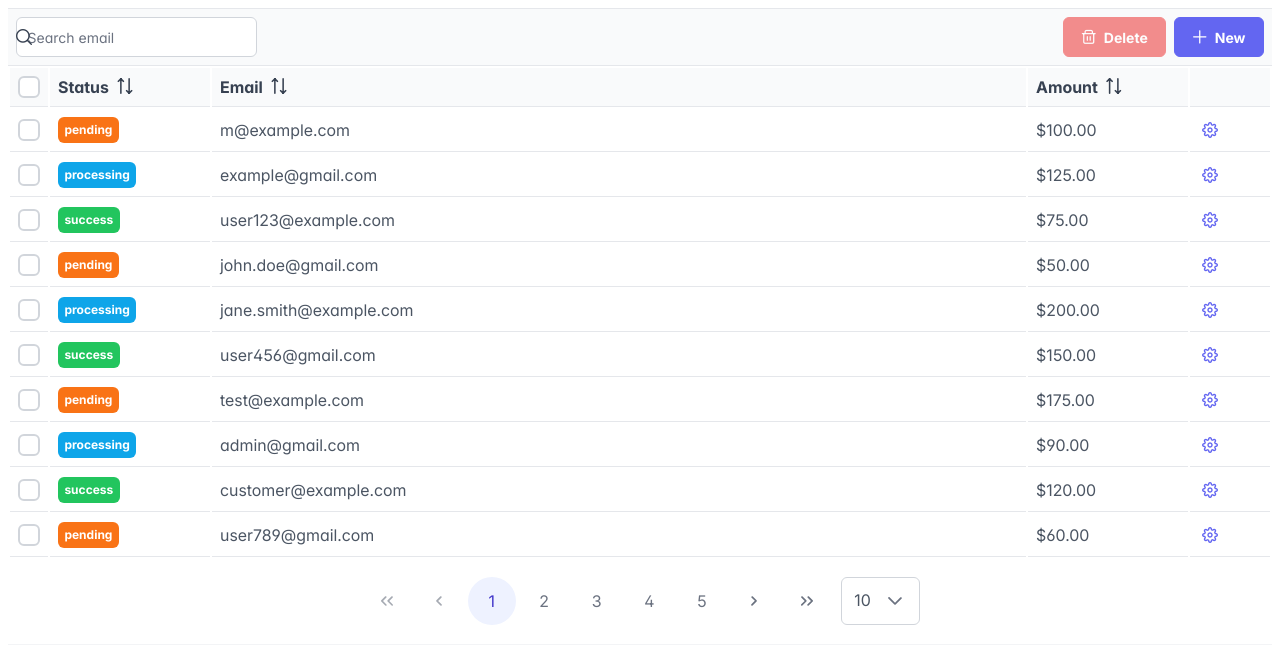
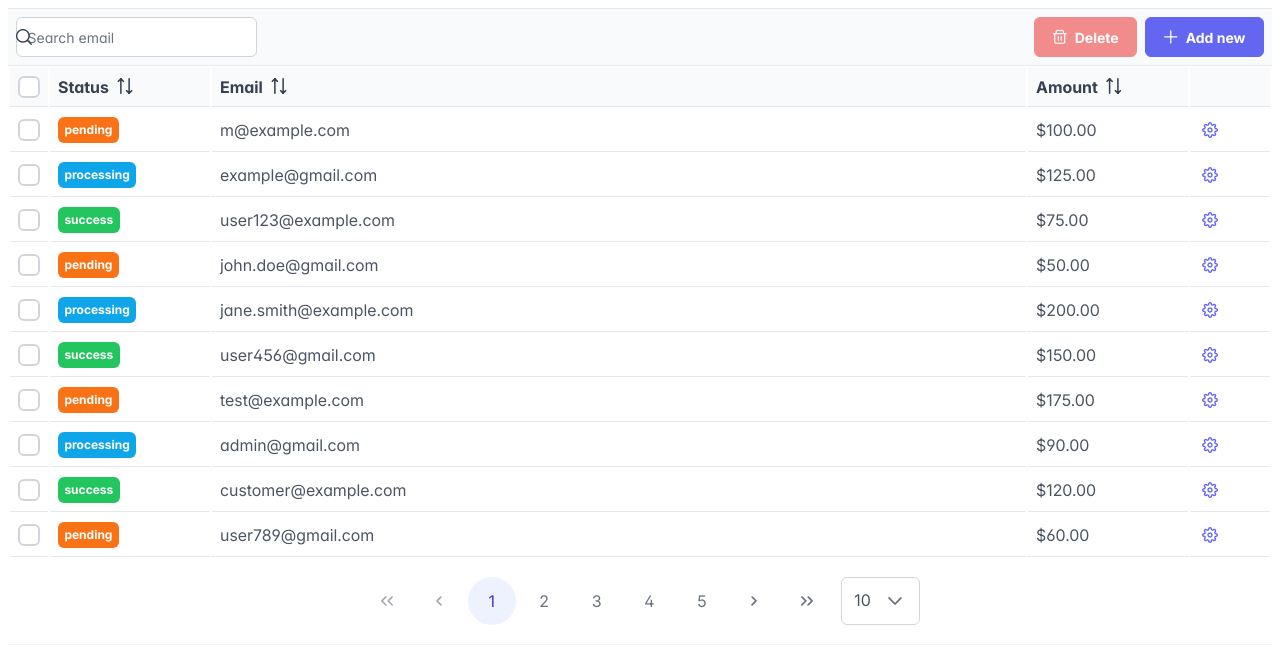
Before and after one commit to kiranojhanp/tanstack-prime-table, a React (Vite) app: page / in a window 1280 px wide. Shown: the top 664 px of the page. Built offline with nearby package versions, Linux system fonts and the light colour scheme.

Commit message:
feat: add better title for action button

```diff
--- a/src/components/datatable/helpers.tsx
+++ b/src/components/datatable/helpers.tsx
@@ -56,7 +56,7 @@ const TableToolbar = ({
             console.log(mappedSelectedRows);
           }}
         />
-        <Button className={buttonClasses} icon="pi pi-plus" label="New" />
+        <Button className={buttonClasses} icon="pi pi-plus" label="Add new" />
       </div>
     </div>
   );
```
